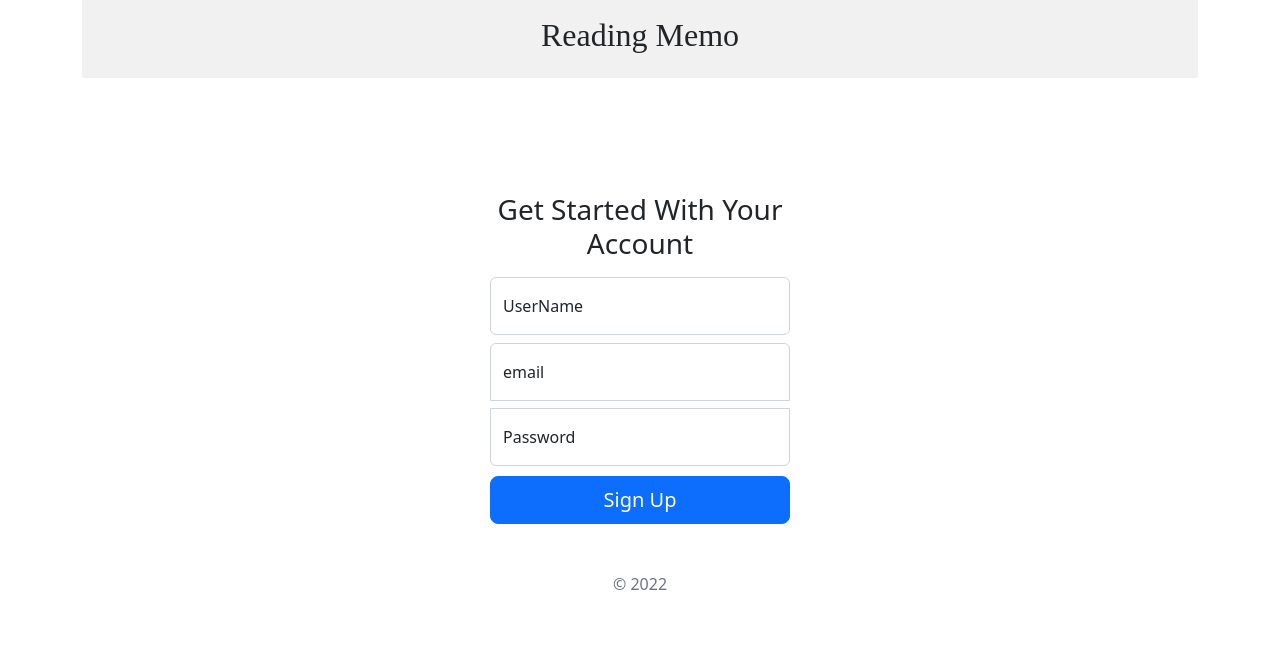
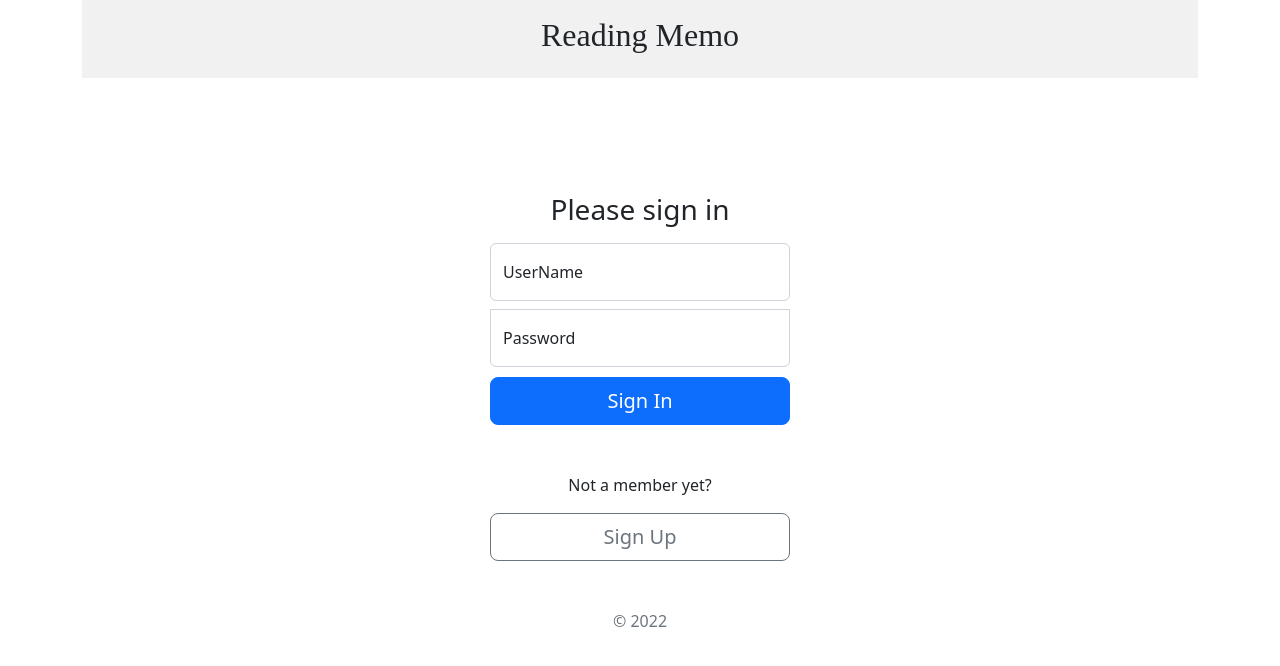
Before and after one commit to Dump00/Reading_Memo_Client, a React (Create React App) app: page / in a window 1280 px wide. Shown: the top 666 px of the page. Built offline with nearby package versions, Linux system fonts and the light colour scheme; a web font is replaced by a local one.

Commit message:
update sign in

```diff
--- a/src/App.tsx
+++ b/src/App.tsx
@@ -16,8 +16,8 @@ const App = () => {
   return (
     <div className="container">
       <NavBar />
-      {/* <SignIn /> */}
-      <SignUp />
+      <SignIn />
+      {/* <SignUp /> */}
       {/* <UserDashBoard />
       <AdminDashBoard /> */}
     </div>
--- a/src/components/SignIn/SignIn.tsx
+++ b/src/components/SignIn/SignIn.tsx
@@ -14,7 +14,11 @@ const SignIn = () => {
                         <input type="password" className="form-control" id="floatingPassword" placeholder="Password" />
                         <label htmlFor="floatingPassword">Password</label>
                     </div>
-                    <button className="w-100 btn btn-lg btn-primary" type="submit">Sign In</button>
+                    <button className="w-100 btn btn-lg btn-primary mb-5" type="submit">Sign In</button>
+                    <div className="form-floating mb-2">
+                    <p>Not a member yet?</p>
+                    </div>
+                    <button className="w-100 btn btn-lg btn-outline-secondary" type="submit">Sign Up</button>
                     <p className="mt-5 mb-3 text-muted">&copy; 2022</p>
                 </form>
             </main>
```
